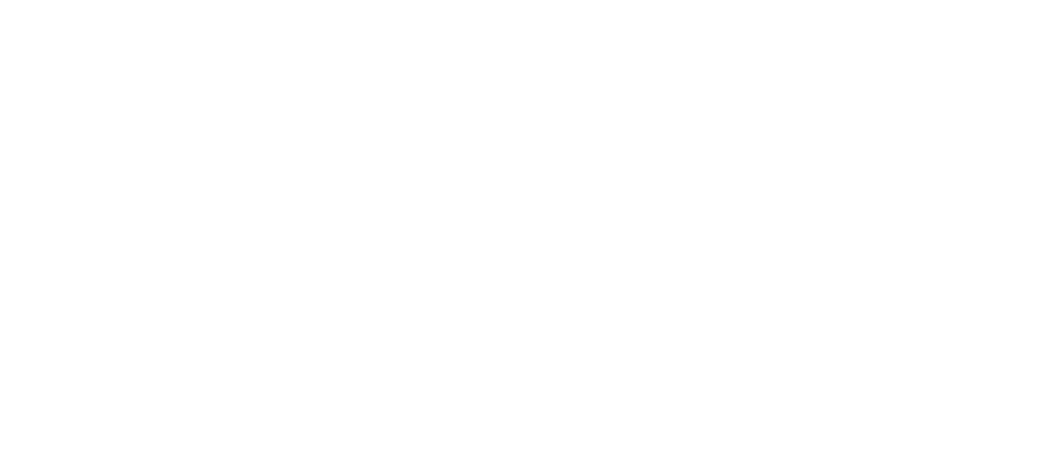
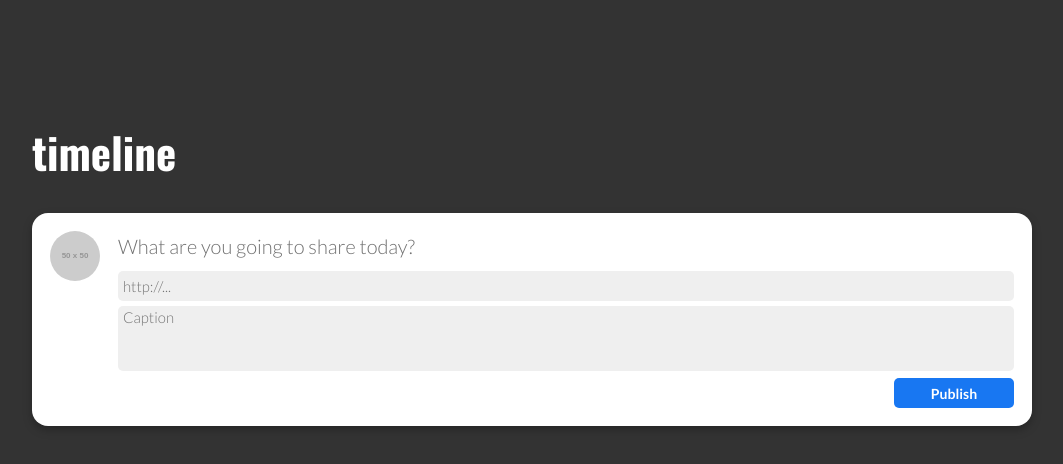
Before and after one commit to giovannapox/projeto19-linkr-front, a React (Create React App) app: page /timeline in a window 1280 px wide. Before the commit this address had no page. Shown: the top 464 px of the page, without its empty margins (108-1171 px from the left). Built offline with nearby package versions, Linux system fonts and the light colour scheme; no server answers.

Commit message:
feat: timeline page

```diff
--- a/src/App.js
+++ b/src/App.js
@@ -1,16 +1,18 @@
 import { BrowserRouter, Route, Routes } from "react-router-dom";
 import SignupPage from "./pages/SignupPage";
 import SigninPage from "./pages/SigninPage";
+import Timeline from "./pages/Timeline.js";
 
 export default function App() {
   return (
     <>
       <BrowserRouter>
         <Routes>
-          <Route path="/signup" element={<SignupPage/> } />
-          <Route path="/" element={<SigninPage/> } />
+          <Route path="/signup" element={<SignupPage />} />
+          <Route path="/" element={<SigninPage />} />
+          <Route path="/timeline" element={<Timeline />} />
         </Routes>
       </BrowserRouter>
     </>
   );
-};
+}
--- /dev/null
+++ b/src/pages/Timeline.js
@@ -0,0 +1,46 @@
+import styled from "styled-components";
+import Header from "../components/Header.js";
+import TrendingHashtags from "../components/TrendingHashtags.js";
+import NewPostCard from "../components/NewPostCard.js";
+
+export default function Timeline() {
+  return (
+    <>
+      <Header />
+      <PageContainer>
+        <h2>timeline</h2>
+        <PageContent>
+          <PostsContainer>
+            <NewPostCard />
+          </PostsContainer>
+          <TrendingHashtags />
+        </PageContent>
+      </PageContainer>
+    </>
+  );
+}
+
+const PageContainer = styled.div`
+  margin: 50px auto;
+  width: 1000px;
+
+  & h2 {
+    font-family: "Oswald", sans-serif;
+    font-size: 43px;
+    font-weight: 700;
+    color: white;
+  }
+`;
+
+const PageContent = styled.div`
+  display: flex;
+  gap: 25px;
+  margin-top: 40px;
+`;
+
+const PostsContainer = styled.main`
+  flex: 1;
+  display: flex;
+  flex-direction: column;
+  gap: 30px;
+`;
--- a/src/style/ResetStyle.js
+++ b/src/style/ResetStyle.js
@@ -1,4 +1,4 @@
-import { createGlobalStyle } from "styled-components"
+import { createGlobalStyle } from "styled-components";
 
 const ResetStyle = createGlobalStyle`
     html, body, div, span, applet, object, iframe,
@@ -28,6 +28,7 @@ const ResetStyle = createGlobalStyle`
 	}
 	body {
 		line-height: 1;
+		background-color: #333;
 	}
 	ol, ul {
 		list-style: none;
@@ -44,6 +45,9 @@ const ResetStyle = createGlobalStyle`
 		border-collapse: collapse;
 		border-spacing: 0;
 	}
-`
+	button:hover {
+		cursor: pointer;
+	}
+`;
 
 export default ResetStyle;
```
